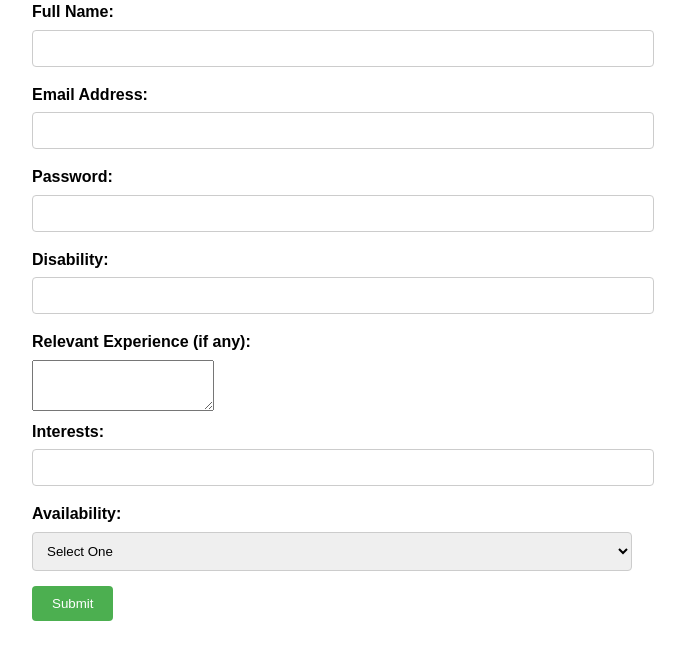
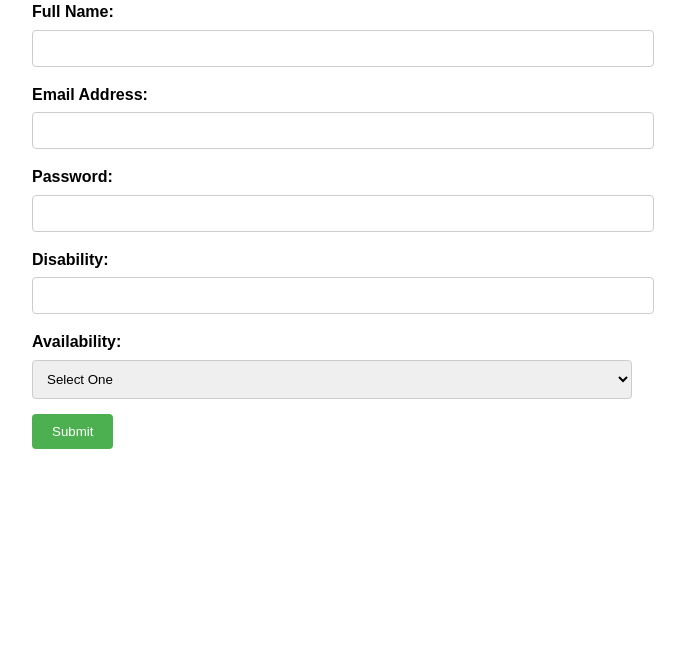
Before and after one commit to meet-projects/Y2-GroupD-Team3, a Flask app: page /signup in a window 1280 px wide. Shown: the part 21-681 px from the top of the page, without its empty margins (308-993 px from the left). Run offline with Flask 3, Linux system fonts and the light colour scheme.

Commit message:
Update signup.html

```diff
--- a/templates/signup.html
+++ b/templates/signup.html
@@ -20,12 +20,6 @@
     <label for="disability">Disability:</label>
     <input type="text" id="disability" name="disability" required>
 
-    <label for="experience">Relevant Experience (if any):</label>
-    <textarea id="experience" name="experience" rows="3"></textarea>
-
-    <label for="interests">Interests:</label>
-    <input type="text" id="interests" name="interests" required>
-
     <label for="availability">Availability:</label>
     <select id="availability" name="availability" required>
       <option value="">Select One</option>
```
